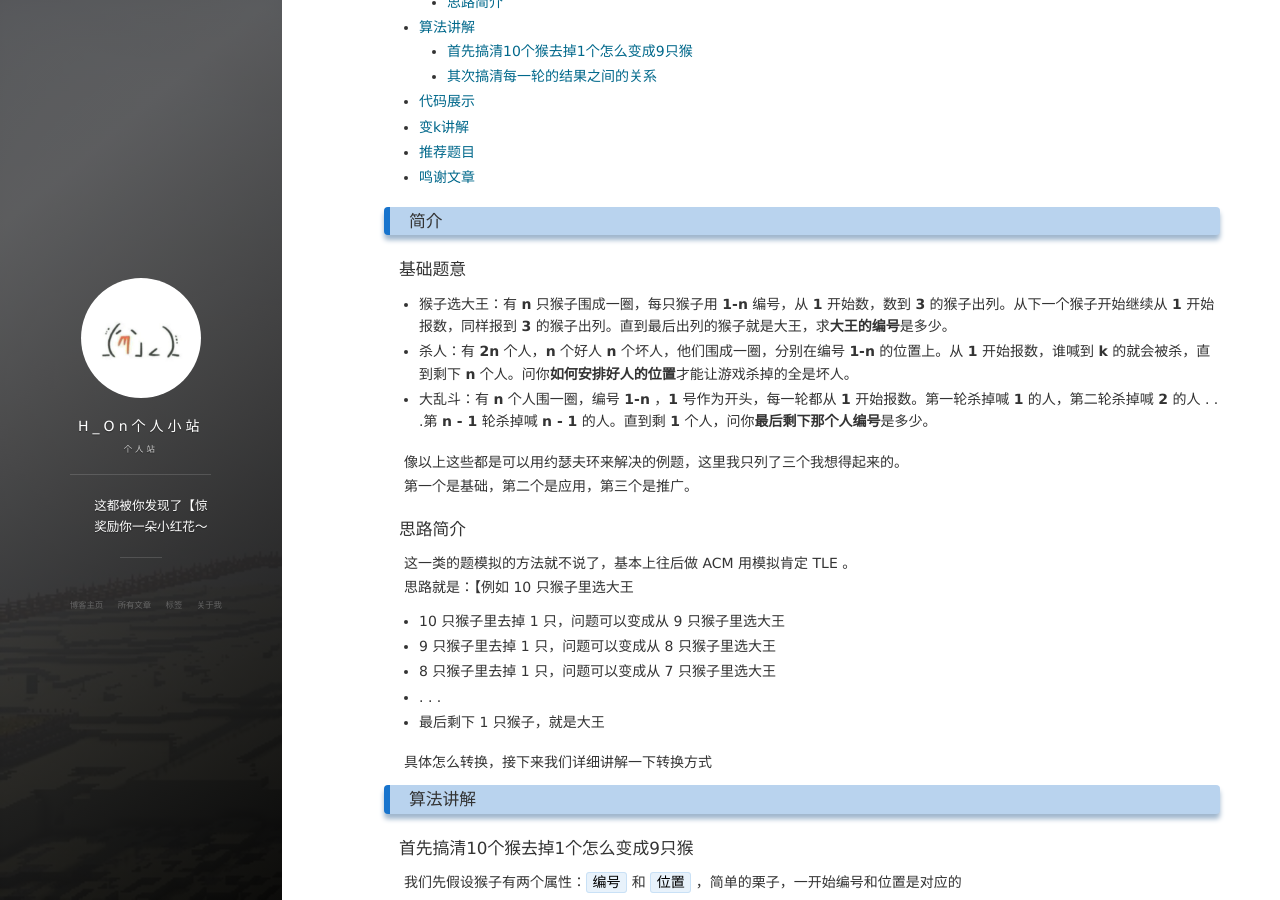
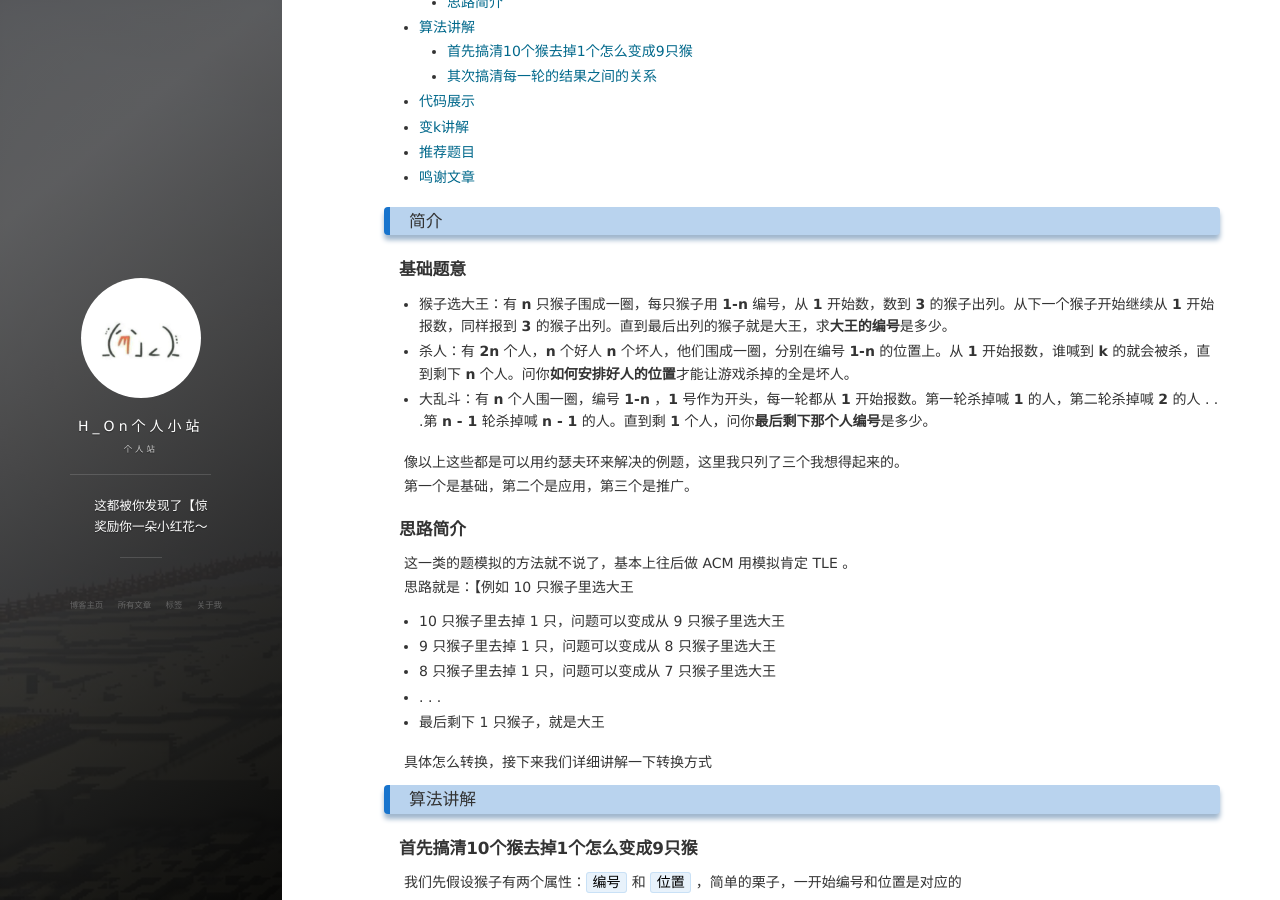
Before and after one commit to Hybrogen/Hybrogen.github.io, a Jekyll site: the page built from _posts/2020-02-27-JosephusProblem.md, in a window 1280 px wide and 900 px high, scrolled down 448 px. Built offline with Jekyll 4.4.1, drawn with Linux system fonts in a browser that asks for light colours; nearby versions of some CDN libraries; comment, search, counter and statistics services are not loaded.

Commit message:
约瑟夫环算法讲解

````diff
--- a/_posts/2020-02-27-JosephusProblem.md
+++ b/_posts/2020-02-27-JosephusProblem.md
@@ -27,7 +27,7 @@ tag: 算法
 * [鸣谢文章](#鸣谢文章)
 
 ### 简介
-#### 基础题意
+#### **基础题意**
 * 猴子选大王：有 **n** 只猴子围成一圈，每只猴子用 **1-n** 编号，从 **1** 开始数，数到 **3** 的猴子出列。从下一个猴子开始继续从 **1** 开始报数，同样报到 **3** 的猴子出列。直到最后出列的猴子就是大王，求**大王的编号**是多少。
 * 杀人：有 **2n** 个人，**n** 个好人 **n** 个坏人，他们围成一圈，分别在编号 **1-n** 的位置上。从 **1** 开始报数，谁喊到 **k** 的就会被杀，直到剩下 **n** 个人。问你**如何安排好人的位置**才能让游戏杀掉的全是坏人。
 * 大乱斗：有 **n** 个人围一圈，编号 **1-n** ，**1** 号作为开头，每一轮都从 **1** 开始报数。第一轮杀掉喊 **1** 的人，第二轮杀掉喊 **2** 的人 . . .第 **n - 1** 轮杀掉喊 **n - 1** 的人。直到剩 **1** 个人，问你**最后剩下那个人编号**是多少。
@@ -35,7 +35,7 @@ tag: 算法
 像以上这些都是可以用约瑟夫环来解决的例题，这里我只列了三个我想得起来的。<br>
 第一个是基础，第二个是应用，第三个是推广。
 
-#### 思路简介
+#### **思路简介**
 这一类的题模拟的方法就不说了，基本上往后做 ACM 用模拟肯定 TLE 。<br>
 思路就是：【例如 10 只猴子里选大王
 * 10 只猴子里去掉 1 只，问题可以变成从 9 只猴子里选大王
@@ -47,7 +47,7 @@ tag: 算法
 具体怎么转换，接下来我们详细讲解一下转换方式
 
 ### 算法讲解
-#### 首先搞清10个猴去掉1个怎么变成9只猴
+#### **首先搞清10个猴去掉1个怎么变成9只猴**
 我们先假设猴子有两个属性：`编号` 和 `位置` ，简单的栗子，一开始编号和位置是对应的
 * 第一轮是 0，1，2 报数，2 会报 "3" 因此 2 号出列
 * 之后从 3 号开始报数，我们可以理解为 0，1 报数完成以后跑到了队尾。那么此时 3 号猴从 3 的位置跑到了 0 的位置，其他猴都往前走
@@ -71,7 +71,7 @@ tag: 算法
 
 要注意一点，实际上程序里的编号并不是 `1 ~ n` 而是 `0 ~ n-1` 。因为我们在往后推移的时候有可能会超出人数，因此要对人数取余，而 `n 的余数是 0 ~ n-1` 因此如果用 `1 ~ n` 来推算会出错，结果需要 `+1`，之后看代码的时候还会再次说明此事
 
-#### 其次搞清每一轮的结果之间的关系
+#### **其次搞清每一轮的结果之间的关系**
 **k** 是一个数，每当报数报到 k 就把这个人踢出去，这里先声明一下 k ，现在先以 3 为例。
 观察上面的栗子，最开始的序列是
 ```cpp
````
